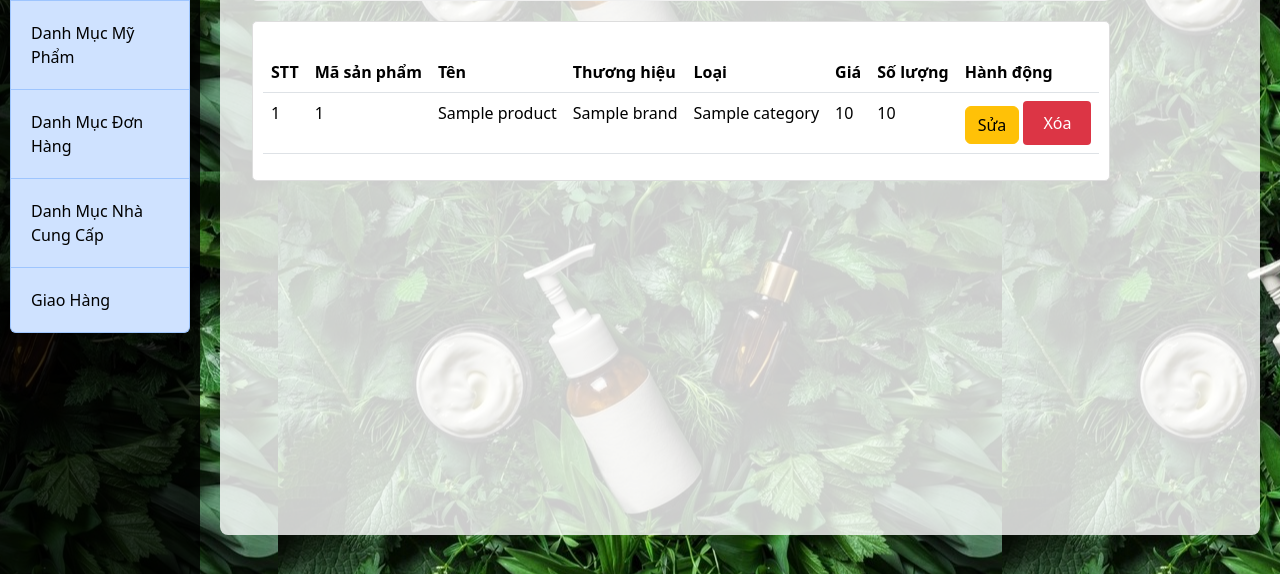
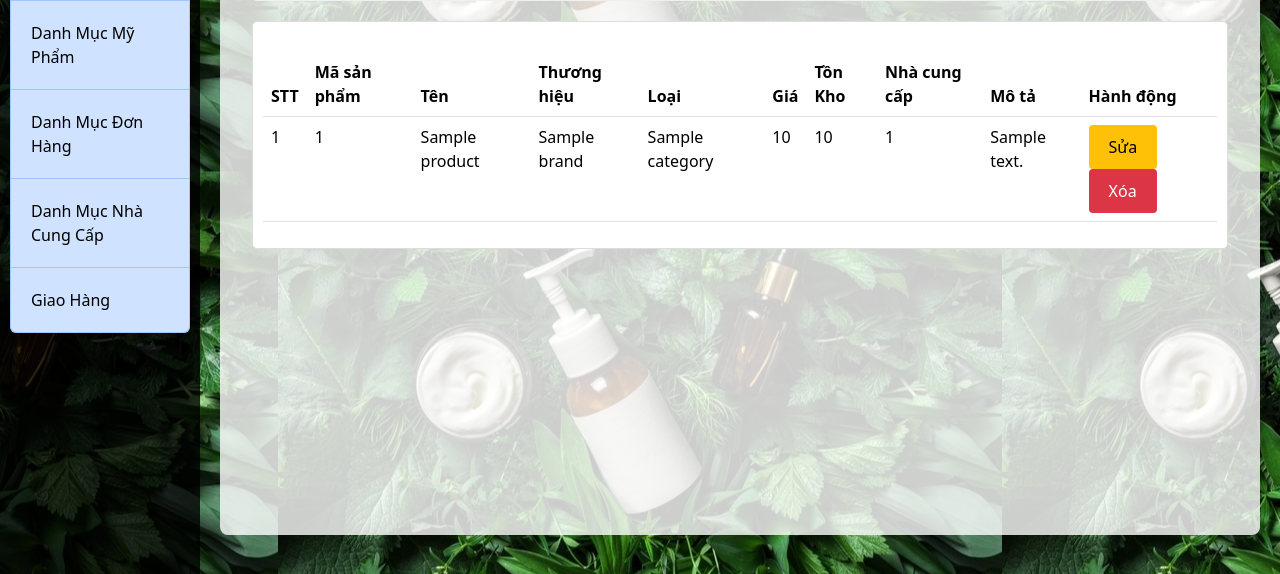
Before and after one commit to netprtony/QuanLyMyPham, a Flask app: page /product-list in a window 1280 px wide. Shown: the part 225-799 px from the top of the page. Run offline with Flask 3, Linux system fonts and the light colour scheme; a database or web service that is not in the repository returns one stand-in record (values such as "Sample title").

Commit message:
sửa xóa products

```diff
--- a/product_routes.py
+++ b/product_routes.py
@@ -37,20 +37,32 @@ def add_product():
         return redirect(url_for('product_bp.product_list'))
 
 
-@product_bp.route('/edit-product/<int:product_id>', methods=['GET', 'POST'])
-def edit_product(product_id):
-    # Lấy dữ liệu sản phẩm từ MongoDB
-    product = products_collection.find_one({'_id': product_id})
-    if request.method == 'POST':
-        product['name'] = request.form['name']
-        product['brand'] = request.form['brand']
-        product['product_type'] = request.form['product_type']
-        product['price'] = request.form['price']
-        product['quantity'] = request.form['quantity']
-        # Cập nhật dữ liệu sản phẩm trong MongoDB
-        products_collection.update_one({'_id': product_id}, {'$set': product})
-        return redirect(url_for('product_list'))
-    return render_template('edit_product.html', product=product)
+@product_bp.route('/update-product', methods=['POST'])
+def update_product():
+    # Lấy giá trị từ form
+    product_id_edit = request.form['product_id_edit']
+    name_edit = request.form['name_edit']
+    category_edit = request.form['category_edit']
+    brand_edit = request.form['brand_edit']
+    price_edit = int(request.form['price_edit'])
+    stock_edit = int(request.form['stock_edit'])
+    supplier_id_edit = request.form['supplier_id_edit']
+    description_edit = request.form['description_edit']
+
+    # Cập nhật sản phẩm trong MongoDB
+    products_collection.update_one(
+        {'product_id': product_id_edit},
+        {'$set': {
+            'name': name_edit,
+            'category': category_edit,
+            'brand': brand_edit,
+            'price': price_edit,
+            'stock': stock_edit,
+            'supplier_id': supplier_id_edit,
+            'description': description_edit
+        }}
+    )
+    return redirect(url_for('product_bp.product_list'))
 
 @product_bp.route('/delete_product/<product_id>', methods=['POST'])
 def delete_product(product_id):
--- a/static/script.js
+++ b/static/script.js
@@ -29,3 +29,13 @@ function editLocation(location_id, city, postal_code, address, country, contact_
 function deleteCustomer() {
     return confirmDeleteCustomer = confirm('Bạn có chắc chắn muốn xóa khách hàng này không?');
 }
+function editProduct(product_id, name, category, brand, price, stock, supplier_id, description) {
+    document.getElementById('product_id_edit').value = product_id;
+    document.getElementById('name_edit').value = name;
+    document.getElementById('category_edit').value = category;
+    document.getElementById('brand_edit').value = brand;
+    document.getElementById('price_edit').value = price;
+    document.getElementById('stock_edit').value = stock;
+    document.getElementById('supplier_id_edit').value = supplier_id;
+    document.getElementById('description_edit').value = description;
+}
--- a/templates/product_list.html
+++ b/templates/product_list.html
@@ -20,7 +20,9 @@
                         <th>Thương hiệu</th>
                         <th>Loại</th>
                         <th>Giá</th>
-                        <th>Số lượng</th>
+                        <th>Tồn Kho</th>
+                        <th>Nhà cung cấp</th>
+                        <th>Mô tả</th>
                         <th>Hành động</th>
                     </tr>
                 </thead>
@@ -34,10 +36,14 @@
                             <td>{{ product.category }}</td>
                             <td>{{ product.price }}</td>
                             <td>{{ product.stock }}</td>
+                            <td>{{ product.supplier_id }}</td>
+                            <td>{{ product.description }}</td>
                             <td>
-                                <a href="/edit_product.html/{{ product._id }}" class="btn btn-warning">Sửa</a>
+                                <button type="button" class="btn-edit col" data-bs-toggle="modal" data-bs-target="#editProductModal" onclick="editProduct('{{ product['product_id'] }}', '{{ product['name'] }}', '{{ product['category'] }}', '{{ product['brand'] }}', '{{ product[price] }}', '{{ product[stock] }}', '{{ product[supplier_id] }}', '{{ product['description'] }}')">
+                                    Sửa
+                                </button>
                                 <form action="{{ url_for('product_bp.delete_product', product_id=product['product_id']) }}" method="POST" style="display:inline;">
-                                    <button type="submit" class="btn-delete" onclick="return confirm('Bạn có chắc chắn muốn xóa sẩn phẩm này không?');">Xóa</button>
+                                    <button type="submit" class="btn-delete col" onclick="return confirm('Bạn có chắc chắn muốn xóa sẩn phẩm này không?');">Xóa</button>
                                 </form>
                             </td>
                         </tr>
@@ -81,7 +87,7 @@
                             <input type="number" class="form-control" name="stock" id="stock" required>
                         </div>
                         <div class="form-group">
-                            <label for="supplier_id">Mã Nhà Cung Cấp:</label>
+                            <label for="supplier_id">Nhà Cung Cấp:</label>
                             <select id="supplier_id" name="supplier_id" required>
                                 {% for supplier in suppliers %}
                                 <option value="{{ supplier['supplier_id'] }}">
@@ -98,11 +104,61 @@
                 </div>
                 <div class="modal-footer">
                     <button type="button" class="btn btn-secondary" data-bs-dismiss="modal">Trở lại</button>
-                    <button type="submit" class="btn btn-primary" form="productAddForm">ThêmSản Phẩm</button>
+                    <button type="submit" class="btn btn-primary" form="productAddForm">Thêm Sản Phẩm</button>
                 </div>
             </div>
         </div>
     </div>
 
+    <div class="modal fade" id="editProductModal" tabindex="-1" aria-labelledby="editProductLabel" aria-hidden="true">
+        <div class="modal-dialog">
+            <div class="modal-content">
+                <div class="modal-header">
+                    <h1 class="modal-title fs-5" id="editProductLabel">Sửa Sản Phẩm</h1>
+                    <button type="button" class="btn-close" data-bs-dismiss="modal" aria-label="Close"></button>
+                </div>
+                <div class="modal-body">
+                    <form id="productEditForm" action="/update-product" method="POST">
+                        <div class="form-group">
+                            <label for="product_id_edit" class="form-label">Mã Sản Phẩm</label>
+                            <input type="text" class="form-control" id="product_id_edit" name="product_id_edit" required readonly>
+                        </div>
+                        <div class="form-group">
+                            <label for="name_edit">Tên Sản Phẩm:</label>
+                            <input type="text" class="form-control" name="name_edit" id="name_edit" required>
+                        </div>
+                        <div class="form-group">
+                            <label for="category_edit">Danh Mục:</label>
+                            <input type="text" class="form-control" name="category_edit" id="category_edit" required>
+                        </div>
+                        <div class="form-group">
+                            <label for="brand_edit">Thương Hiệu:</label>
+                            <input type="text" class="form-control" name="brand_edit" id="brand_edit" required>
+                        </div>
+                        <div class="form-group">
+                            <label for="price_edit">Giá:</label>
+                            <input type="number" class="form-control" name="price_edit" id="price_edit" required>
+                        </div>
+                        <div class="form-group">
+                            <label for="stock_edit">Số Lượng Tồn Kho:</label>
+                            <input type="number" class="form-control" name="stock_edit" id="stock_edit" required>
+                        </div>
+                        <div class="form-group">
+                            <label for="supplier_id_edit">Nhà Cung Cấp:</label>
+                            <input type="text" class="form-control" name="supplier_id_edit" id="supplier_id_edit" required>
+                        </div>
+                        <div class="form-group">
+                            <label for="description_edit">Mô Tả Sản Phẩm:</label>
+                            <textarea class="form-control" name="description_edit" id="description_edit" required></textarea>
+                        </div>
+                    </form>
+                </div>
+                <div class="modal-footer">
+                    <button type="button" class="btn btn-secondary" data-bs-dismiss="modal">Trở lại</button>
+                    <button type="submit" class="btn btn-primary" form="productEditForm">Lưu Thay Đổi</button>
+                </div>
+            </div>
+        </div>
+    </div>
 
 {% endblock %}
```
